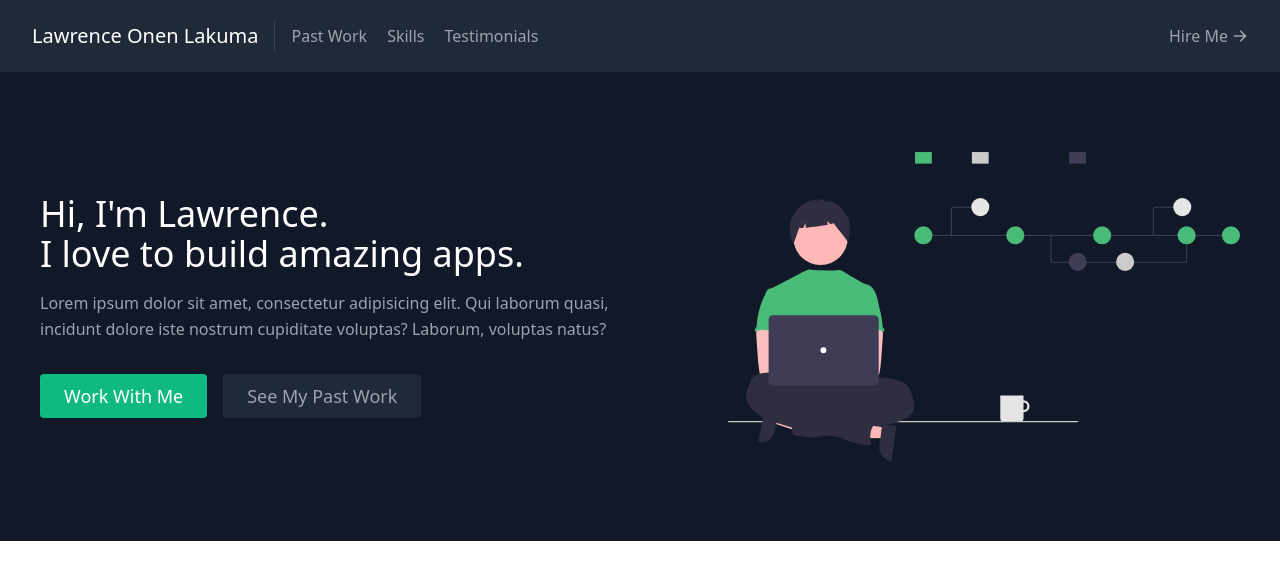
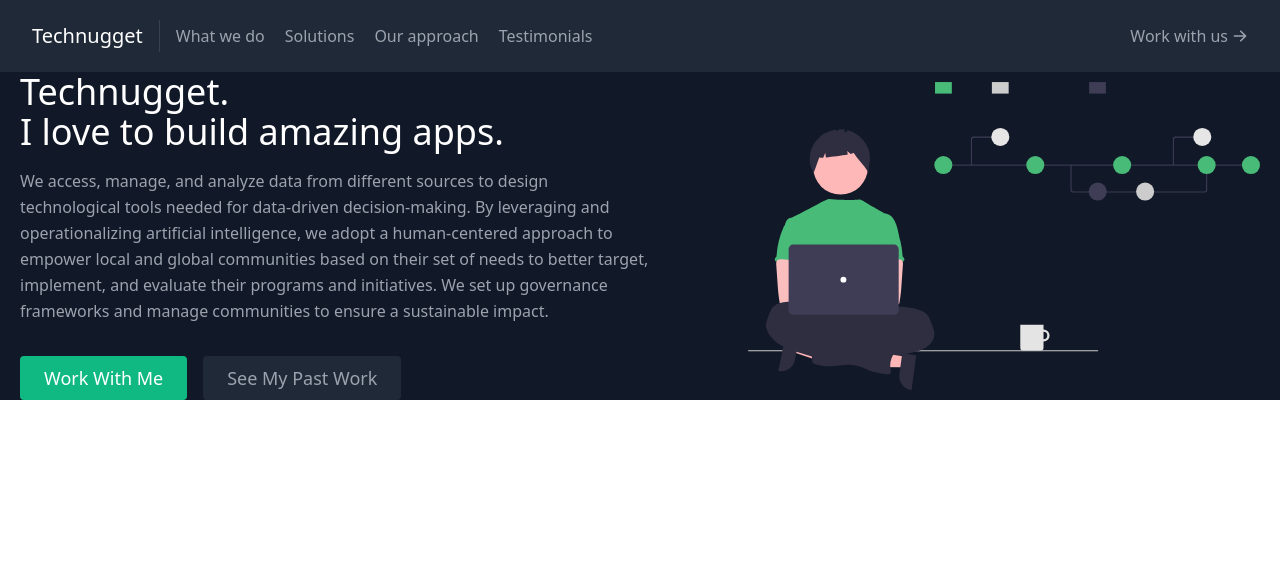
Before and after one commit to LawrenceOnen/website, a React (Create React App) app in the folder my-portfolio/: page / in a window 1280 px wide. Shown: the top 580 px of the page. Built offline with nearby package versions, Linux system fonts and the light colour scheme.

Commit message:
updating about us

```diff
--- a/my-portfolio/src/components/About.js
+++ b/my-portfolio/src/components/About.js
@@ -3,17 +3,16 @@ import React, { Component }  from 'react';
 export default function About() {
     return (
     <section id="about">
-    <div className="container mx-auto flex px-10 py-20 md:flex-row flex-col items-center">
+    <div className="container mx-auto flex px-5 py-35 md:flex-row flex-col items-center">
       <div className="lg:flex-grow md:w-1/2 lg:pr-24 md:pr-16 flex flex-col md:items-start md:text-left mb-16 md:mb-0 items-center text-center">
         <h1 className="title-font sm:text-4xl text-3xl mb-4 font-medium text-white">
-          Hi, I'm Lawrence.
+          Technugget.
           <br className="hidden lg:inline-block" />I love to build amazing
           apps.
         </h1>
         <p className="mb-8 leading-relaxed">
-          Lorem ipsum dolor sit amet, consectetur adipisicing elit. Qui
-          laborum quasi, incidunt dolore iste nostrum cupiditate voluptas?
-          Laborum, voluptas natus?
+        We access, manage, and analyze data from different sources to design technological tools
+        needed for data-driven decision-making. By leveraging and operationalizing artificial intelligence, we adopt a human-centered approach to empower local and global communities based on their set of needs to better target, implement, and evaluate their programs and initiatives. We set up governance frameworks and manage communities to ensure a sustainable impact.
         </p>
         <div className="flex justify-center">
           <a
--- a/my-portfolio/src/components/Navbar.js
+++ b/my-portfolio/src/components/Navbar.js
@@ -9,15 +9,18 @@ export default function Navbar() {
 
         <a className="title-font font-medium text-white mb-4 md:mb-0">
           <a href="#about" className="ml-3 text-xl">
-            Lawrence Onen Lakuma
+            Technugget
           </a>
         </a>
         <nav className="md:mr-auto md:ml-4 md:py-1 md:pl-4 md:border-l md:border-gray-700	flex flex-wrap items-center text-base justify-center">
           <a href="#projects" className="mr-5 hover:text-white">
-            Past Work
+             What we do
+          </a>
+          <a href="#projects" className="mr-5 hover:text-white">
+            Solutions
           </a>
           <a href="#skills" className="mr-5 hover:text-white">
-            Skills
+            Our approach
           </a>
           <a href="#testimonials" className="mr-5 hover:text-white">
             Testimonials
@@ -26,7 +29,7 @@ export default function Navbar() {
         <a
           href="#contact"
           className="inline-flex items-center bg-gray-800 border-0 py-1 px-3 focus:outline-none hover:bg-gray-700 rounded text-base mt-4 md:mt-0">
-          Hire Me
+          Work with us
           <ArrowRightIcon className="w-4 h-4 ml-1" />
         </a>
       </div>
```
